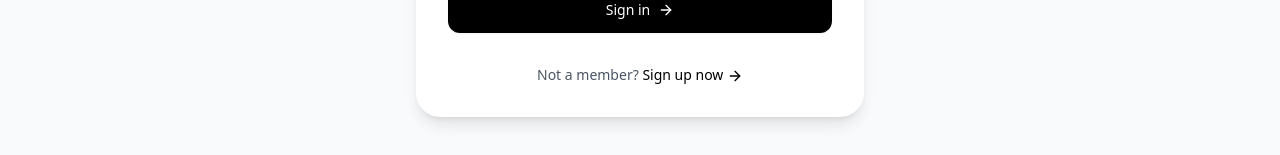
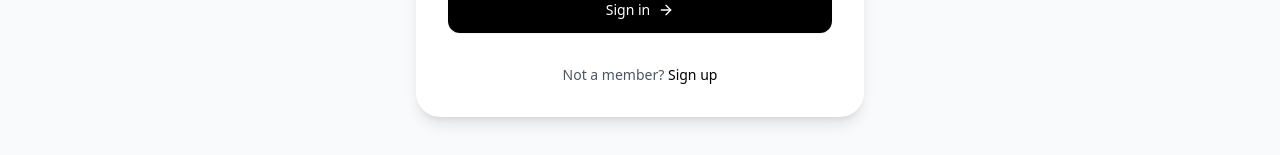
Before and after one commit to wailinse4/e-commerce, a React (Vite) app in the folder frontend/: page /login in a window 1280 px wide. Shown: the part 514-669 px from the top of the page. Built offline with nearby package versions, Linux system fonts and the light colour scheme; no server answers.

Commit message:
style(auth): Remove arrow icon on login form footer and change text

```diff
--- a/frontend/src/pages/LoginPage.jsx
+++ b/frontend/src/pages/LoginPage.jsx
@@ -104,7 +104,7 @@ const LoginPage = () => {
 						<p className="mt-8 text-center text-sm text-gray-600">
 							Not a member?{" "}
 							<Link to="/signup" className="font-medium text-black hover:text-gray-700">
-								Sign up now <ArrowRight className="inline h-4 w-4" />
+								Sign up
 							</Link>
 						</p>
 					</motion.div>
```
